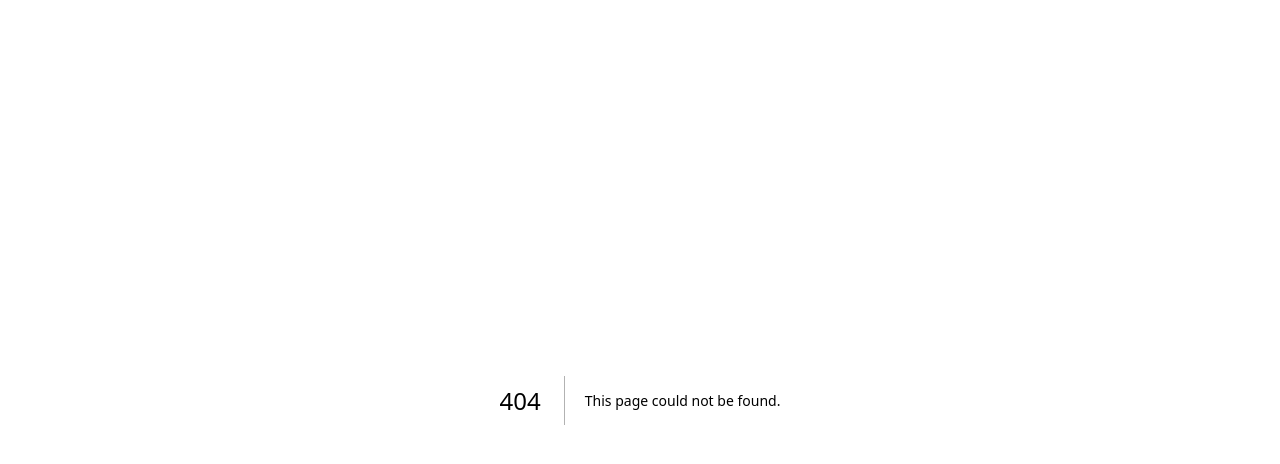
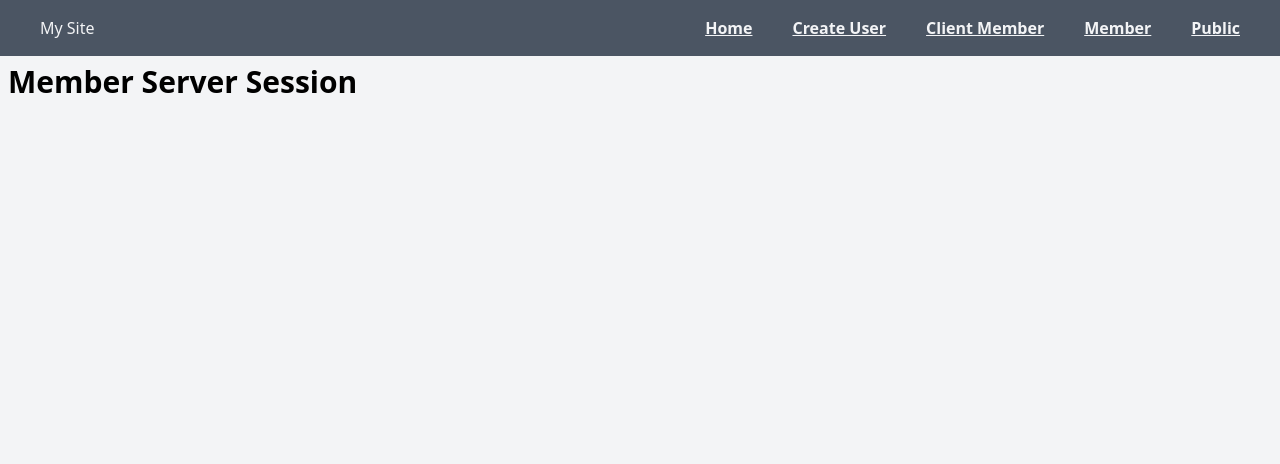
Before and after one commit to Wachira-Macharia/nextjs-auth, a Next.js app: page /Member in a window 1280 px wide. Before the commit this address had no page. Shown: the top 464 px of the page. Built offline with nearby package versions, Linux system fonts and the light colour scheme.

Commit message:
Project Structure

```diff
--- /dev/null
+++ b/app/ClientMember/page.jsx
@@ -0,0 +1,9 @@
+"use client";
+
+const Member = () => {
+  return (
+    <div><h1>Member Client Session</h1></div>
+  )
+}
+
+export default Member
--- /dev/null
+++ b/app/CreateUser/page.jsx
@@ -0,0 +1,7 @@
+const CreateUser = () => {
+  return (
+    <div>Only Admins!</div>
+  )
+}
+
+export default CreateUser
--- /dev/null
+++ b/app/Denied/page.jsx
@@ -0,0 +1,9 @@
+const Denied = () => {
+  return (
+    <div>
+      <h1 className="text-red-400">Denied</h1>
+    </div>
+  );
+};
+
+export default Denied;
--- /dev/null
+++ b/app/Member/page.jsx
@@ -0,0 +1,7 @@
+const Member = () => {
+  return (
+    <div><h1>Member Server Session</h1></div>
+  )
+}
+
+export default Member
--- /dev/null
+++ b/app/Public/page.jsx
@@ -0,0 +1,7 @@
+const Public = () => {
+  return (
+    <div><h1>Public</h1></div>
+  )
+}
+
+export default Public
--- a/app/globals.css
+++ b/app/globals.css
@@ -2,26 +2,11 @@
 @tailwind components;
 @tailwind utilities;
 
-:root {
-  --foreground-rgb: 0, 0, 0;
-  --background-start-rgb: 214, 219, 220;
-  --background-end-rgb: 255, 255, 255;
-}
-
-@media (prefers-color-scheme: dark) {
-  :root {
-    --foreground-rgb: 255, 255, 255;
-    --background-start-rgb: 0, 0, 0;
-    --background-end-rgb: 0, 0, 0;
+@layer base{
+  h1{
+    @apply font-bold text-3xl;
+  }
+  a{
+    @apply underline font-bold;
   }
 }
-
-body {
-  color: rgb(var(--foreground-rgb));
-  background: linear-gradient(
-      to bottom,
-      transparent,
-      rgb(var(--background-end-rgb))
-    )
-    rgb(var(--background-start-rgb));
-}
--- a/app/layout.js
+++ b/app/layout.js
@@ -1,17 +1,18 @@
-import { Inter } from 'next/font/google'
-import './globals.css'
-
-const inter = Inter({ subsets: ['latin'] })
+import "./globals.css";
+import Nav from "./{components}/Nav";
 
 export const metadata = {
-  title: 'Create Next App',
-  description: 'Generated by create next app',
-}
+  title: "Create Next App",
+  description: "Generated by create next app",
+};
 
 export default function RootLayout({ children }) {
   return (
     <html lang="en">
-      <body className={inter.className}>{children}</body>
+      <body className="bg-gray-100 ">
+        <Nav />
+        <div className="m-2">{children}</div>
+      </body>
     </html>
-  )
+  );
 }
--- a/app/page.js
+++ /dev/null
@@ -1,113 +0,0 @@
-import Image from 'next/image'
-
-export default function Home() {
-  return (
-    <main className="flex min-h-screen flex-col items-center justify-between p-24">
-      <div className="z-10 max-w-5xl w-full items-center justify-between font-mono text-sm lg:flex">
-        <p className="fixed left-0 top-0 flex w-full justify-center border-b border-gray-300 bg-gradient-to-b from-zinc-200 pb-6 pt-8 backdrop-blur-2xl dark:border-neutral-800 dark:bg-zinc-800/30 dark:from-inherit lg:static lg:w-auto  lg:rounded-xl lg:border lg:bg-gray-200 lg:p-4 lg:dark:bg-zinc-800/30">
-          Get started by editing&nbsp;
-          <code className="font-mono font-bold">app/page.js</code>
-        </p>
-        <div className="fixed bottom-0 left-0 flex h-48 w-full items-end justify-center bg-gradient-to-t from-white via-white dark:from-black dark:via-black lg:static lg:h-auto lg:w-auto lg:bg-none">
-          <a
-            className="pointer-events-none flex place-items-center gap-2 p-8 lg:pointer-events-auto lg:p-0"
-            href="https://vercel.com?utm_source=create-next-app&utm_medium=appdir-template&utm_campaign=create-next-app"
-            target="_blank"
-            rel="noopener noreferrer"
-          >
-            By{' '}
-            <Image
-              src="/vercel.svg"
-              alt="Vercel Logo"
-              className="dark:invert"
-              width={100}
-              height={24}
-              priority
-            />
-          </a>
-        </div>
-      </div>
-
-      <div className="relative flex place-items-center before:absolute before:h-[300px] before:w-[480px] before:-translate-x-1/2 before:rounded-full before:bg-gradient-radial before:from-white before:to-transparent before:blur-2xl before:content-[''] after:absolute after:-z-20 after:h-[180px] after:w-[240px] after:translate-x-1/3 after:bg-gradient-conic after:from-sky-200 after:via-blue-200 after:blur-2xl after:content-[''] before:dark:bg-gradient-to-br before:dark:from-transparent before:dark:to-blue-700 before:dark:opacity-10 after:dark:from-sky-900 after:dark:via-[#0141ff] after:dark:opacity-40 before:lg:h-[360px] z-[-1]">
-        <Image
-          className="relative dark:drop-shadow-[0_0_0.3rem_#ffffff70] dark:invert"
-          src="/next.svg"
-          alt="Next.js Logo"
-          width={180}
-          height={37}
-          priority
-        />
-      </div>
-
-      <div className="mb-32 grid text-center lg:max-w-5xl lg:w-full lg:mb-0 lg:grid-cols-4 lg:text-left">
-        <a
-          href="https://nextjs.org/docs?utm_source=create-next-app&utm_medium=appdir-template&utm_campaign=create-next-app"
-          className="group rounded-lg border border-transparent px-5 py-4 transition-colors hover:border-gray-300 hover:bg-gray-100 hover:dark:border-neutral-700 hover:dark:bg-neutral-800/30"
-          target="_blank"
-          rel="noopener noreferrer"
-        >
-          <h2 className={`mb-3 text-2xl font-semibold`}>
-            Docs{' '}
-            <span className="inline-block transition-transform group-hover:translate-x-1 motion-reduce:transform-none">
-              -&gt;
-            </span>
-          </h2>
-          <p className={`m-0 max-w-[30ch] text-sm opacity-50`}>
-            Find in-depth information about Next.js features and API.
-          </p>
-        </a>
-
-        <a
-          href="https://nextjs.org/learn?utm_source=create-next-app&utm_medium=appdir-template-tw&utm_campaign=create-next-app"
-          className="group rounded-lg border border-transparent px-5 py-4 transition-colors hover:border-gray-300 hover:bg-gray-100 hover:dark:border-neutral-700 hover:dark:bg-neutral-800 hover:dark:bg-opacity-30"
-          target="_blank"
-          rel="noopener noreferrer"
-        >
-          <h2 className={`mb-3 text-2xl font-semibold`}>
-            Learn{' '}
-            <span className="inline-block transition-transform group-hover:translate-x-1 motion-reduce:transform-none">
-              -&gt;
-            </span>
-          </h2>
-          <p className={`m-0 max-w-[30ch] text-sm opacity-50`}>
-            Learn about Next.js in an interactive course with&nbsp;quizzes!
-          </p>
-        </a>
-
-        <a
-          href="https://vercel.com/templates?framework=next.js&utm_source=create-next-app&utm_medium=appdir-template&utm_campaign=create-next-app"
-          className="group rounded-lg border border-transparent px-5 py-4 transition-colors hover:border-gray-300 hover:bg-gray-100 hover:dark:border-neutral-700 hover:dark:bg-neutral-800/30"
-          target="_blank"
-          rel="noopener noreferrer"
-        >
-          <h2 className={`mb-3 text-2xl font-semibold`}>
-            Templates{' '}
-            <span className="inline-block transition-transform group-hover:translate-x-1 motion-reduce:transform-none">
-              -&gt;
-            </span>
-          </h2>
-          <p className={`m-0 max-w-[30ch] text-sm opacity-50`}>
-            Explore the Next.js 13 playground.
-          </p>
-        </a>
-
-        <a
-          href="https://vercel.com/new?utm_source=create-next-app&utm_medium=appdir-template&utm_campaign=create-next-app"
-          className="group rounded-lg border border-transparent px-5 py-4 transition-colors hover:border-gray-300 hover:bg-gray-100 hover:dark:border-neutral-700 hover:dark:bg-neutral-800/30"
-          target="_blank"
-          rel="noopener noreferrer"
-        >
-          <h2 className={`mb-3 text-2xl font-semibold`}>
-            Deploy{' '}
-            <span className="inline-block transition-transform group-hover:translate-x-1 motion-reduce:transform-none">
-              -&gt;
-            </span>
-          </h2>
-          <p className={`m-0 max-w-[30ch] text-sm opacity-50`}>
-            Instantly deploy your Next.js site to a shareable URL with Vercel.
-          </p>
-        </a>
-      </div>
-    </main>
-  )
-}
--- /dev/null
+++ b/app/page.jsx
@@ -0,0 +1,7 @@
+const Home = () => {
+  return (
+    <div>Home</div>
+  )
+}
+
+export default Home
--- /dev/null
+++ b/app/{components}/Nav.jsx
@@ -0,0 +1,20 @@
+import Link from "next/link";
+
+const Nav = () => {
+  return (
+    <header className="bg-gray-600 text-gray-100">
+      <nav className="flex justify-between items-center w-full px-10 py-4">
+        <div>My Site</div>
+        <div className="flex gap-10">
+            <Link href="/">Home</Link>
+            <Link href="/CreateUser">Create User</Link>
+            <Link href="/ClientMember">Client Member</Link>
+            <Link href="/Member">Member</Link>
+            <Link href="/Public">Public</Link>
+        </div>
+      </nav>
+    </header>
+  );
+};
+
+export default Nav;
```
Also changed, not shown: package.json (+6 -5 lines), 1 other file (tests, documents, lock files or other folders).
